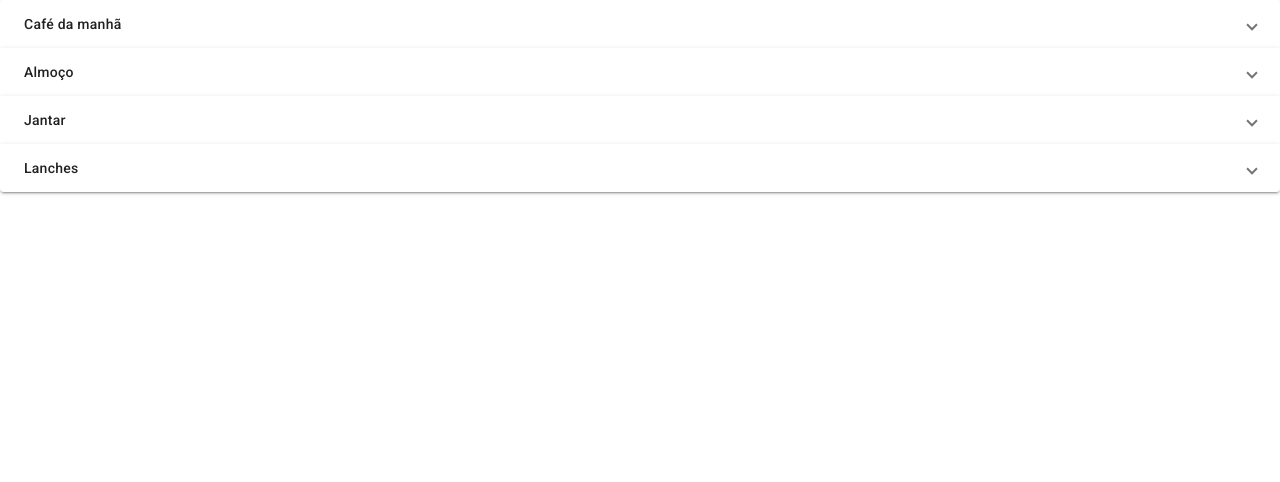
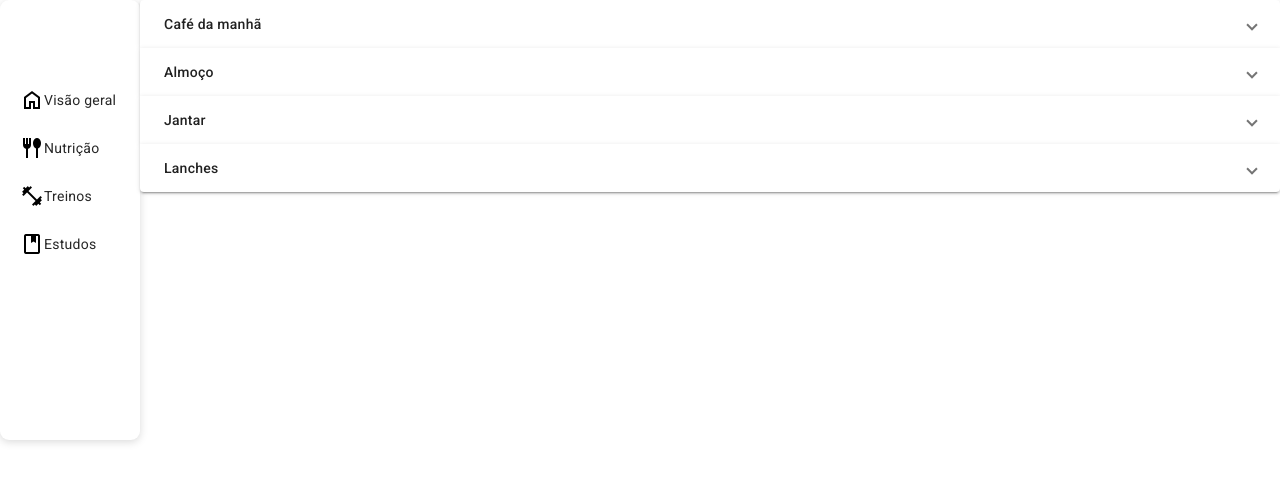
Before and after one commit to victorferraz364/angular__registration-system, an Angular app: page / in a window 1280 px wide. Shown: the top 482 px of the page. Built offline with nearby package versions, Linux system fonts and the light colour scheme.

Commit message:
:sparkles: [feat] side menu and refactor app component

```diff
--- a/angular.json
+++ b/angular.json
@@ -31,7 +31,9 @@
             ],
             "styles": [
               "@angular/material/prebuilt-themes/indigo-pink.css",
+              "src/styles.scss",
               "src/styles.scss"
+
             ],
             "scripts": []
           },
--- a/src/app/app.component.html
+++ b/src/app/app.component.html
@@ -1 +1,11 @@
-<nutrition-page></nutrition-page>
+<div class="container">
+    <div class="side-menu">
+        <side-menu></side-menu>
+    </div>
+
+    <div class="content">
+        <nutrition-page></nutrition-page>
+    </div>
+
+
+</div>
--- a/src/app/app.component.scss
+++ b/src/app/app.component.scss
@@ -0,0 +1,6 @@
+.container {
+    display: flex;
+}
+.content {
+    width: 100%;
+}
--- a/src/app/app.module.ts
+++ b/src/app/app.module.ts
@@ -5,7 +5,7 @@ import { AppRoutingModule } from './app-routing.module';
 import { AppComponent } from './app.component';
 import { BrowserAnimationsModule } from '@angular/platform-browser/animations';
 import { nutritionModule } from './freatures/nutrition.module/nutrition.module';
-import { NutritionPageComponent } from './freatures/nutrition.module/pages/nutrition.page/nutrition.page.component';
+import { CoreModule } from './core/core.module';
 
 @NgModule({
   declarations: [
@@ -15,7 +15,8 @@ import { NutritionPageComponent } from './freatures/nutrition.module/pages/nutri
     BrowserModule,
     AppRoutingModule,
     BrowserAnimationsModule,
-    nutritionModule
+    nutritionModule,
+    CoreModule
   ],
   providers: [],
   bootstrap: [AppComponent]
--- /dev/null
+++ b/src/app/core/components/side-menu/side-menu.component.html
@@ -0,0 +1,22 @@
+<div class="container-sidebar">
+    <ul class="sidebar-itens">
+
+        <div class="item">
+            <span class="material-symbols-outlined">home</span>
+            <li>Visão geral</li>
+        </div>
+        <div class="item">
+            <span class="material-symbols-outlined">fork_spoon</span>
+            <li>Nutrição</li>
+        </div>
+        <div class="item">
+            <span class="material-symbols-outlined">fitness_center</span>
+            <li>Treinos</li>
+        </div>
+        <div class="item">
+            <span class="material-symbols-outlined">book</span>
+            <li>Estudos</li>
+        </div>
+
+    </ul>
+</div>
--- /dev/null
+++ b/src/app/core/components/side-menu/side-menu.component.scss
@@ -0,0 +1,35 @@
+@import url('https://fonts.googleapis.com/css2?family=Material+Symbols+Outlined');
+
+.container-sidebar {
+    padding: 20px;
+    width: 100px;
+    height: 50vh;
+    background-color: #FFF;
+    box-shadow: 0px 2px 8px 0px rgba(0, 0, 0, 0.15);
+    border-radius: 9px;
+}
+.sidebar-itens {
+    margin-top: 60px;
+    height: 100%;
+    display: flex;
+    flex-direction: column;
+    gap: 8px;
+
+    li {
+        line-height: 22px;
+        color: #262626;
+    }
+}
+
+.item {
+    display: flex;
+    align-items: center;
+    width: 100%;
+    height: 40px;
+}
+.item:hover {
+    background-color: #6AB8FD;
+    padding: 1px;
+    cursor: pointer;
+    border-radius: 10px;
+}
--- a/src/app/core/core.module.ts
+++ b/src/app/core/core.module.ts
@@ -1,10 +1,10 @@
 import { NgModule } from "@angular/core";
-import { HeaderComponent } from "./components/header/header.component";
+import { SideMenuComponent } from "./components/side-menu/side-menu.component";
 
 @NgModule({
     imports: [],
-    exports:[],
-    declarations:[HeaderComponent]
+    exports:[SideMenuComponent],
+    declarations:[SideMenuComponent]
 })
 
-export class coreModule {}
+export class CoreModule {}
```
Also changed, not shown: src/app/core/components/side-menu/side-menu.component.ts (added, +10 -0 lines).
